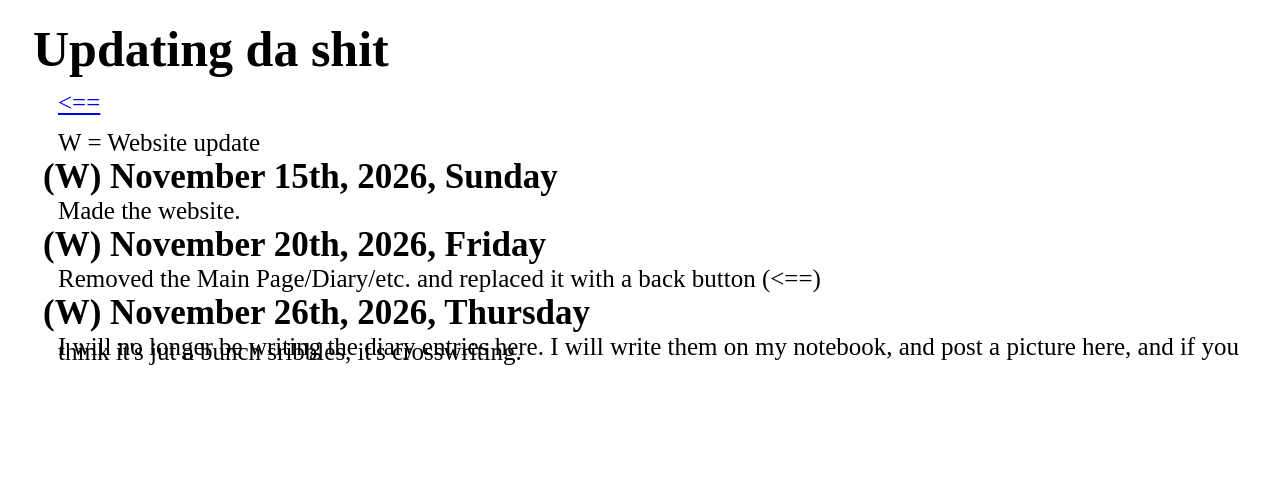
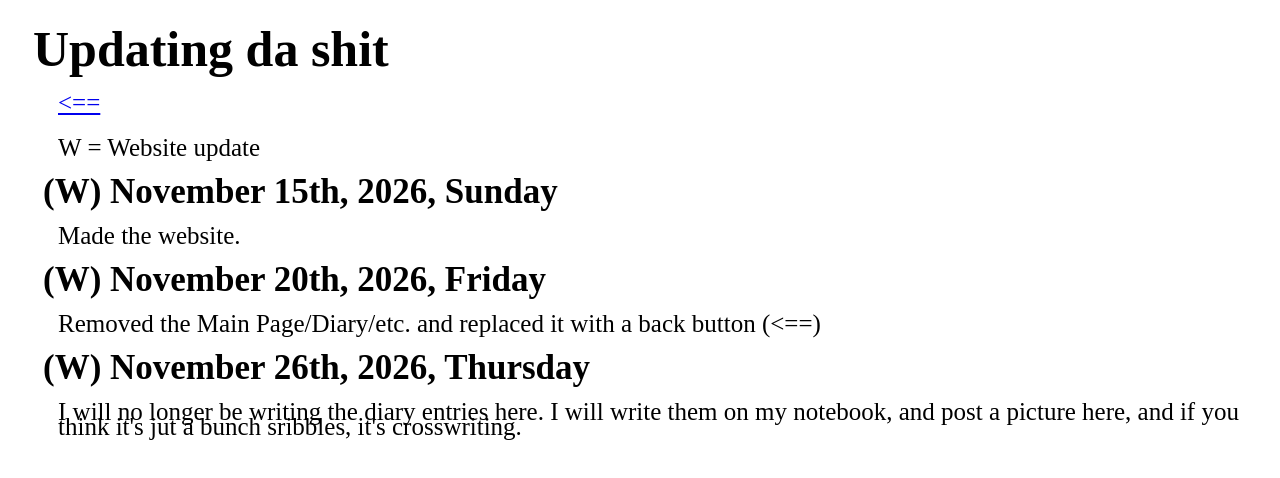
Before and after one commit to jonet222/jonet222.github.io, a plain HTML site: page updates.html in a window 1280 px wide. Drawn offline with Linux system fonts and the light colour scheme.

Commit message:
Update updates.html

```diff
--- a/updates.html
+++ b/updates.html
@@ -5,7 +5,7 @@
 			p {
 				font-size: 25px;
 				margin-left: 50px;
-				line-height: 5px;
+				line-height: 15px;
 			}
 			h1 {
 				font-size: 50px;
@@ -20,7 +20,7 @@
 			h2 {
 				font-size: 35px;
 				margin-left: 35px;
-				line-height: 5px;
+				line-height: 15px;
 			}
 		</style>
 		<title>JoNet</title>
```
